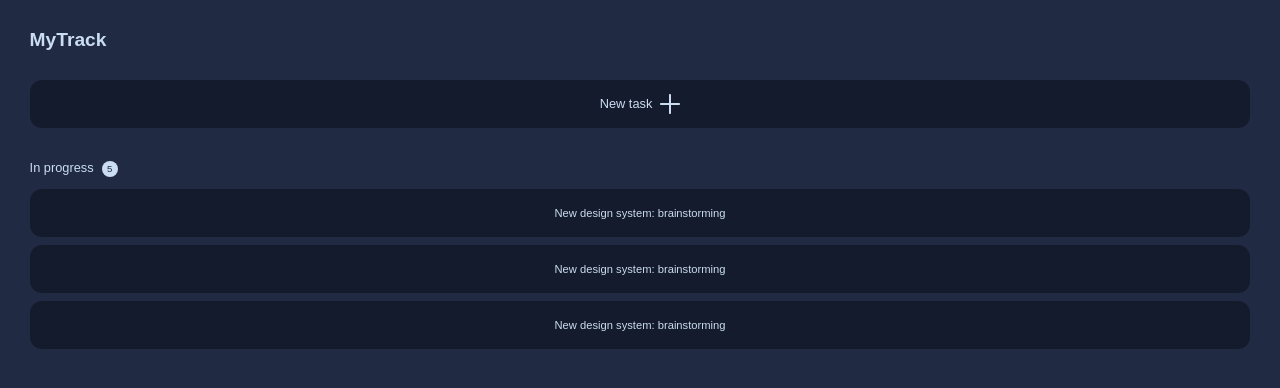
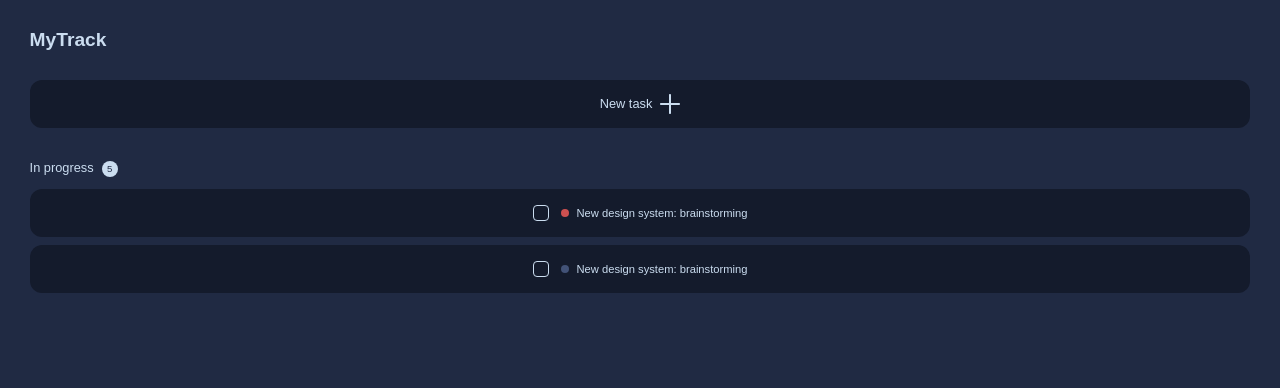
Before and after one commit to artscomi/todolist, a React (Create React App) app: page / in a window 1280 px wide. Shown: the top 388 px of the page. Built offline with nearby package versions, Linux system fonts and the light colour scheme; a web font is replaced by a local one.

Commit message:
list-item style

```diff
--- a/src/App.js
+++ b/src/App.js
@@ -21,17 +21,20 @@ function App() {
             </p>
 
             <ul>
-              <li class="list-item list-item--list">
-                <span>New design system: brainstorming</span>
-                <i class="far fa-trash-alt delete"></i>
+              <li className="list-item list-item--list">
+                <span className="checkbox"></span>
+                <span className="list-item__circle list-item__circle--red"></span>
+                <span className="list-item__label">
+                  New design system: brainstorming
+                </span>
               </li>
-              <li class="list-item list-item--list">
-                <span>New design system: brainstorming</span>
-                <i class="far fa-trash-alt delete"></i>
-              </li>
-              <li class="list-item list-item--list">
-                <span>New design system: brainstorming</span>
-                <i class="far fa-trash-alt delete"></i>
+
+              <li className="list-item list-item--list">
+                <span className="checkbox"></span>
+                <span className="list-item__circle list-item__circle--blue"></span>
+                <span className="list-item__label">
+                  New design system: brainstorming
+                </span>
               </li>
             </ul>
           </div>
--- a/src/sass/abstracts/_variables.scss
+++ b/src/sass/abstracts/_variables.scss
@@ -4,6 +4,8 @@ $color-primary-dark: #141B2C;
 
 $color-secondary-light: #CBDDF0;
 $color-secondary-dark: #A9C8E8;
+
+$color-tertiary: #425277;
 
 $color-success: #82C94E;
 $color-red: #CD5050;
--- a/src/sass/base/_base.scss
+++ b/src/sass/base/_base.scss
@@ -3,7 +3,7 @@
 *::before {
     margin: 0;
     padding: 0;
-    box-sizing: inherit;
+    box-sizing: border-box;
 }
 
 html {
--- a/src/sass/components/_list-item.scss
+++ b/src/sass/components/_list-item.scss
@@ -9,6 +9,7 @@
   display: flex;
   align-items: center;
   justify-content: center;
+  padding: 0 1.5rem;
 
   &--add {
     font-weight: 500;
@@ -16,8 +17,30 @@
   }
 
   &--list {
-      font-size: 1.4rem;
-      margin-bottom: 1rem;
+    font-size: 1.4rem;
+    margin-bottom: 1rem;
+  }
+
+  &__circle {
+    border-radius: 50%;
+    height: 1rem;
+    width: 1rem;
+    margin-right: 1rem;
+    flex-shrink: 0;
+
+    &--red {
+      background-color: $color-red;
+    }
+
+    &--blue {
+      background-color: $color-tertiary;
+    }
+  }
+
+  &__label {
+    white-space: nowrap;
+    overflow: hidden;
+    text-overflow: ellipsis;
   }
 }
 .counter-circle {
@@ -31,3 +54,13 @@
   height: 2rem;
   width: 2rem;
 }
+
+.checkbox {
+  display: block;
+  height: 2rem;
+  width: 2rem;
+  border: 1px solid;
+  border-radius: 4px;
+  margin-right: 1.5rem;
+  flex-shrink: 0
+}
```
